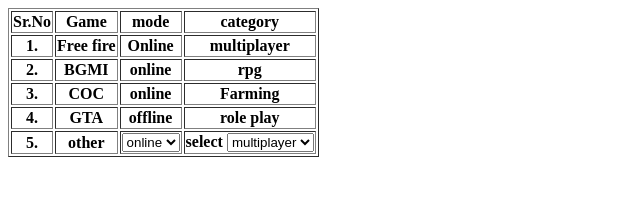
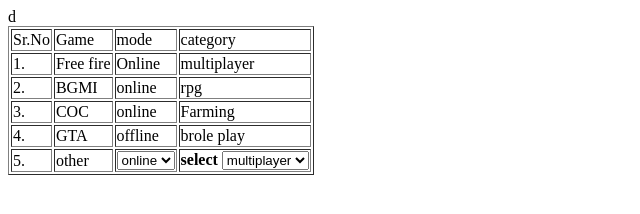
Before and after one commit to Pawan-dev-code/html, a plain HTML site: page 09.08.2024/index.html in a window 1280 px wide. Shown: the whole page, without its empty margins (0-640 px from the left). Drawn offline with Linux system fonts and the light colour scheme.

Commit message:
Add files via upload

```diff
--- a/09.08.2024/index.html
+++ b/09.08.2024/index.html
@@ -8,49 +8,48 @@
 
     <table border="1px">
 <tr>
-    <th>Sr.No</th>
-    <th>Game</th>
-    <th>mode</th>
-    <th>category</th>
+    <td>Sr.No</td>
+    <td>Game</td>
+    <td>mode</td>
+    <td>category</td>
 </tr>
 
 <tr>
-    <th>1.</th>
-    <th>Free fire </th>
-<th>Online</th>
-<th>multiplayer</th>
+    <td>1.</td>
+    <td>Free fire </td>
+<td>Online</td>
+<td>multiplayer</td>
 </tr>
 
 <tr>
-    <th>2.</th>
-    <th>BGMI</th>
-    <th>online</th>
-    <th>rpg</th>
-
+    <td>2.</td>
+    <td>BGMI</td>
+    <td>online</td>
+    <td>rpg</td>d
 </tr>
 
 <tr>
-    <th>3.</th>
-    <th>COC</th>
-    <th>online</th>
-    <th>Farming</th>
+    <td>3.</td>
+    <td>COC</td>
+    <td>online</td>
+    <td>Farming</td>
 </tr>
 
 
 
 <tr>
 
-    <th>4.</th>
-    <th>GTA</th>
-    <th>offline</th>
-    <th>role play</th>
+    <td>4.</td>
+    <td>GTA</td>
+    <td>offline</td>
+    <td></t>brole play</td>
 
 </tr>
 
 <tr>
-    <th>5.</th>
-    <th>other </th>
-    <th> <select>
+    <td>5.</td>
+    <td>other </td>
+    <td> <select>
         <option >online</option>
     <option >offline</option></th></select>
 
```
